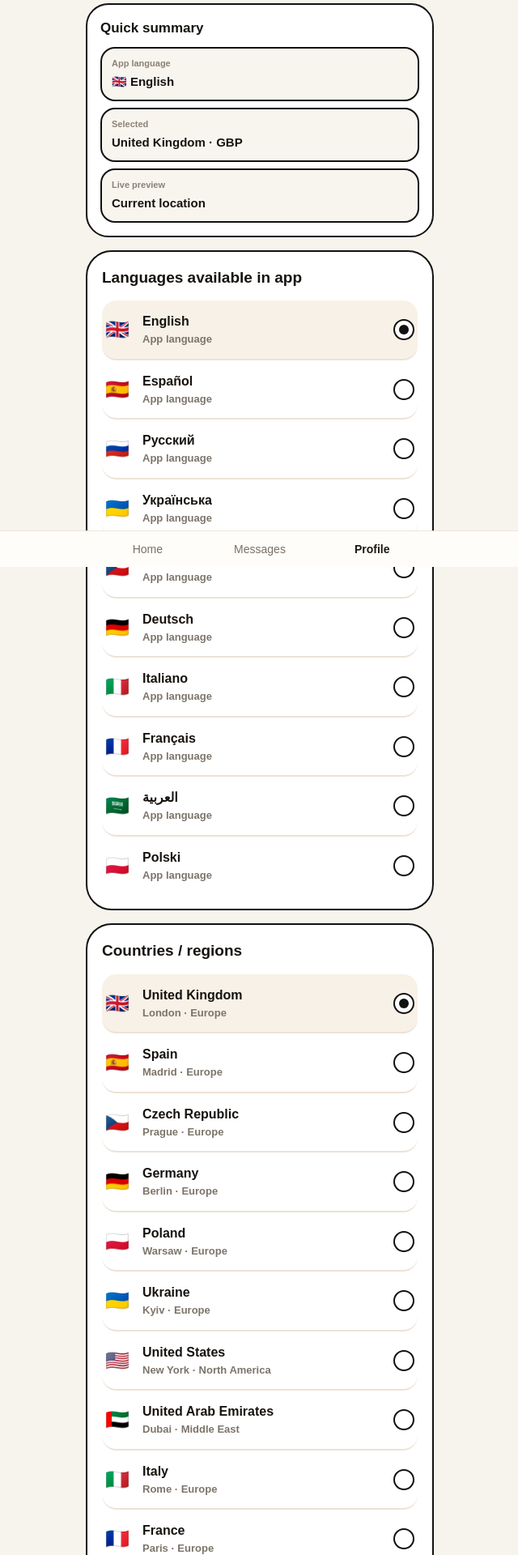
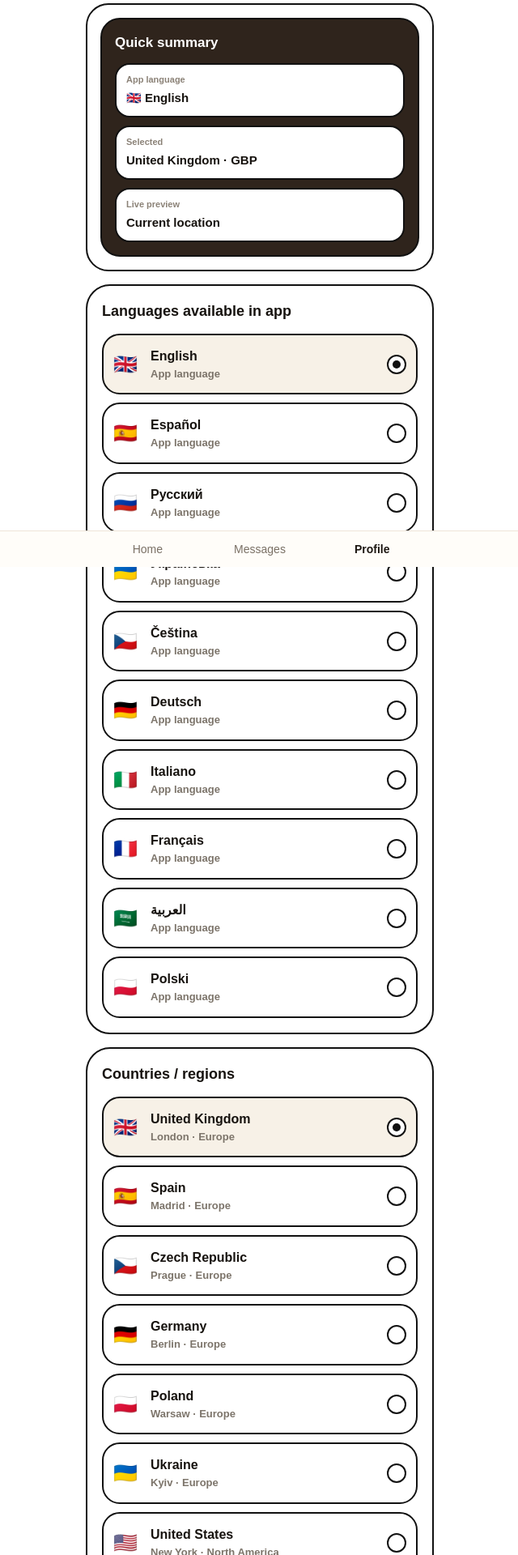
Before and after one commit to bellasalon4u-source/mapbookapp, a Next.js app: page /profile/language-region in a window 1280 px wide. Shown: the part 100-2020 px from the top of the page at 81% size, without its empty margins (319-959 px from the left). Built offline with nearby package versions, Linux system fonts and the light colour scheme.

Commit message:
git add app/profile/language-region/page.tsx git commit -m "Redesign language and region page to final profile style"

```diff
--- a/app/profile/language-region/page.tsx
+++ b/app/profile/language-region/page.tsx
@@ -505,96 +505,16 @@ const languageOptions: { value: AppLanguage; label: string; flag: string }[] = [
 
 function getRegionOptions(text: PageTextShape): RegionOption[] {
   return [
-    {
-      value: 'United Kingdom',
-      label: 'United Kingdom',
-      subtitle: text.londonEurope,
-      flag: '🇬🇧',
-      lat: 51.5074,
-      lng: -0.1278,
-      currency: 'GBP',
-    },
-    {
-      value: 'Spain',
-      label: 'Spain',
-      subtitle: text.madridEurope,
-      flag: '🇪🇸',
-      lat: 40.4168,
-      lng: -3.7038,
-      currency: 'EUR',
-    },
-    {
-      value: 'Czech Republic',
-      label: 'Czech Republic',
-      subtitle: text.pragueEurope,
-      flag: '🇨🇿',
-      lat: 50.0755,
-      lng: 14.4378,
-      currency: 'CZK',
-    },
-    {
-      value: 'Germany',
-      label: 'Germany',
-      subtitle: text.berlinEurope,
-      flag: '🇩🇪',
-      lat: 52.52,
-      lng: 13.405,
-      currency: 'EUR',
-    },
-    {
-      value: 'Poland',
-      label: 'Poland',
-      subtitle: text.warsawEurope,
-      flag: '🇵🇱',
-      lat: 52.2297,
-      lng: 21.0122,
-      currency: 'PLN',
-    },
-    {
-      value: 'Ukraine',
-      label: 'Ukraine',
-      subtitle: text.kyivEurope,
-      flag: '🇺🇦',
-      lat: 50.4501,
-      lng: 30.5234,
-      currency: 'UAH',
-    },
-    {
-      value: 'United States',
-      label: 'United States',
-      subtitle: text.newYorkNA,
-      flag: '🇺🇸',
-      lat: 40.7128,
-      lng: -74.006,
-      currency: 'USD',
-    },
-    {
-      value: 'United Arab Emirates',
-      label: 'United Arab Emirates',
-      subtitle: text.dubaiME,
-      flag: '🇦🇪',
-      lat: 25.2048,
-      lng: 55.2708,
-      currency: 'AED',
-    },
-    {
-      value: 'Italy',
-      label: 'Italy',
-      subtitle: text.romeEurope,
-      flag: '🇮🇹',
-      lat: 41.9028,
-      lng: 12.4964,
-      currency: 'EUR',
-    },
-    {
-      value: 'France',
-      label: 'France',
-      subtitle: text.parisEurope,
-      flag: '🇫🇷',
-      lat: 48.8566,
-      lng: 2.3522,
-      currency: 'EUR',
-    },
+    { value: 'United Kingdom', label: 'United Kingdom', subtitle: text.londonEurope, flag: '🇬🇧', lat: 51.5074, lng: -0.1278, currency: 'GBP' },
+    { value: 'Spain', label: 'Spain', subtitle: text.madridEurope, flag: '🇪🇸', lat: 40.4168, lng: -3.7038, currency: 'EUR' },
+    { value: 'Czech Republic', label: 'Czech Republic', subtitle: text.pragueEurope, flag: '🇨🇿', lat: 50.0755, lng: 14.4378, currency: 'CZK' },
+    { value: 'Germany', label: 'Germany', subtitle: text.berlinEurope, flag: '🇩🇪', lat: 52.52, lng: 13.405, currency: 'EUR' },
+    { value: 'Poland', label: 'Poland', subtitle: text.warsawEurope, flag: '🇵🇱', lat: 52.2297, lng: 21.0122, currency: 'PLN' },
+    { value: 'Ukraine', label: 'Ukraine', subtitle: text.kyivEurope, flag: '🇺🇦', lat: 50.4501, lng: 30.5234, currency: 'UAH' },
+    { value: 'United States', label: 'United States', subtitle: text.newYorkNA, flag: '🇺🇸', lat: 40.7128, lng: -74.006, currency: 'USD' },
+    { value: 'United Arab Emirates', label: 'United Arab Emirates', subtitle: text.dubaiME, flag: '🇦🇪', lat: 25.2048, lng: 55.2708, currency: 'AED' },
+    { value: 'Italy', label: 'Italy', subtitle: text.romeEurope, flag: '🇮🇹', lat: 41.9028, lng: 12.4964, currency: 'EUR' },
+    { value: 'France', label: 'France', subtitle: text.parisEurope, flag: '🇫🇷', lat: 48.8566, lng: 2.3522, currency: 'EUR' },
   ];
 }
 
@@ -632,22 +552,22 @@ function Radio({ checked }: { checked: boolean }) {
   return (
     <div
       style={{
-        width: 26,
-        height: 26,
+        width: 24,
+        height: 24,
         borderRadius: 999,
         border: '2px solid #111111',
         display: 'flex',
         alignItems: 'center',
         justifyContent: 'center',
+        background: '#fff',
         flexShrink: 0,
-        background: '#fff',
       }}
     >
       {checked ? (
         <div
           style={{
-            width: 12,
-            height: 12,
+            width: 10,
+            height: 10,
             borderRadius: 999,
             background: '#111111',
           }}
@@ -661,7 +581,7 @@ function SectionTitle({ children }: { children: React.ReactNode }) {
   return (
     <div
       style={{
-        fontSize: 19,
+        fontSize: 18,
         fontWeight: 900,
         color: '#17130f',
         marginBottom: 14,
@@ -672,7 +592,7 @@ function SectionTitle({ children }: { children: React.ReactNode }) {
   );
 }
 
-function SharpCard({
+function Card({
   children,
   compact = false,
 }: {
@@ -683,10 +603,9 @@ function SharpCard({
     <div
       style={{
         background: '#fff',
-        borderRadius: compact ? 28 : 32,
+        borderRadius: compact ? 28 : 30,
         padding: compact ? 16 : 18,
         border: '2px solid #111111',
-        marginBottom: 16,
       }}
     >
       {children}
@@ -704,9 +623,7 @@ export default function LanguageRegionPage() {
   const initialRegionSettings = getAppRegionSettings();
 
   const [selectedRegion, setSelectedRegion] = useState(initialRegionSettings.region);
-  const [selectedCurrency, setSelectedCurrency] = useState<AppCurrency>(
-    initialRegionSettings.currency
-  );
+  const [selectedCurrency, setSelectedCurrency] = useState<AppCurrency>(initialRegionSettings.currency);
   const [selectedLocationMode, setSelectedLocationMode] = useState<SearchLocationMode>(
     initialRegionSettings.locationMode
   );
@@ -859,8 +776,9 @@ export default function LanguageRegionPage() {
     <main
       style={{
         minHeight: '100vh',
-        background: '#f7f4ee',
+        background: '#ffffff',
         padding: '20px 16px 120px',
+        fontFamily: 'Arial, sans-serif',
       }}
     >
       <div style={{ maxWidth: 430, margin: '0 auto' }}>
@@ -934,18 +852,22 @@ export default function LanguageRegionPage() {
           </button>
         </div>
 
-        <SharpCard compact>
+        <div style={{ display: 'grid', gap: 16 }}>
+          <Card compact>
             <div
               style={{
-              display: 'grid',
-              gap: 10,
+                borderRadius: 24,
+                border: '2px solid #111111',
+                background: '#2f241c',
+                color: '#fff',
+                padding: 16,
               }}
             >
               <div
                 style={{
                   fontSize: 17,
                   fontWeight: 900,
-                color: '#17130f',
+                  color: '#ffffff',
                 }}
               >
                 {text.compactSetup}
@@ -953,15 +875,16 @@ export default function LanguageRegionPage() {
 
               <div
                 style={{
+                  marginTop: 12,
                   display: 'grid',
-                gap: 8,
+                  gap: 10,
                 }}
               >
                 <div
                   style={{
                     borderRadius: 18,
                     border: '2px solid #111111',
-                  background: '#f8f5ef',
+                    background: '#fff',
                     padding: '10px 12px',
                   }}
                 >
@@ -978,7 +901,7 @@ export default function LanguageRegionPage() {
                   style={{
                     borderRadius: 18,
                     border: '2px solid #111111',
-                  background: '#f8f5ef',
+                    background: '#fff',
                     padding: '10px 12px',
                   }}
                 >
@@ -994,7 +917,7 @@ export default function LanguageRegionPage() {
                   style={{
                     borderRadius: 18,
                     border: '2px solid #111111',
-                  background: '#f8f5ef',
+                    background: '#fff',
                     padding: '10px 12px',
                   }}
                 >
@@ -1007,13 +930,13 @@ export default function LanguageRegionPage() {
                 </div>
               </div>
             </div>
-        </SharpCard>
+          </Card>
 
-        <SharpCard>
+          <Card>
             <SectionTitle>{text.languageSection}</SectionTitle>
 
-          <div>
-            {languageOptions.map((option, index) => {
+            <div style={{ display: 'grid', gap: 10 }}>
+              {languageOptions.map((option) => {
                 const checked = selectedLanguage === option.value;
 
                 return (
@@ -1027,12 +950,11 @@ export default function LanguageRegionPage() {
                       gridTemplateColumns: '34px 1fr auto',
                       alignItems: 'center',
                       gap: 12,
-                    padding: '14px 4px',
-                    background: checked ? '#f7f1e7' : 'transparent',
-                    border: 'none',
-                    borderBottom: index !== languageOptions.length - 1 ? '2px solid #ece2d6' : 'none',
+                      padding: '14px 12px',
+                      background: checked ? '#f7f1e7' : '#fff',
+                      border: '2px solid #111111',
                       textAlign: 'left',
-                    borderRadius: 18,
+                      borderRadius: 22,
                       cursor: 'pointer',
                     }}
                   >
@@ -1052,13 +974,13 @@ export default function LanguageRegionPage() {
                 );
               })}
             </div>
-        </SharpCard>
+          </Card>
 
-        <SharpCard>
+          <Card>
             <SectionTitle>{text.regionSection}</SectionTitle>
 
-          <div>
-            {regionOptions.map((option, index) => {
+            <div style={{ display: 'grid', gap: 10 }}>
+              {regionOptions.map((option) => {
                 const checked = selectedRegion === option.value;
 
                 return (
@@ -1087,12 +1009,11 @@ export default function LanguageRegionPage() {
                       gridTemplateColumns: '34px 1fr auto',
                       alignItems: 'center',
                       gap: 12,
-                    padding: '14px 4px',
-                    background: checked ? '#f7f1e7' : 'transparent',
-                    border: 'none',
-                    borderBottom: index !== regionOptions.length - 1 ? '2px solid #ece2d6' : 'none',
+                      padding: '14px 12px',
+                      background: checked ? '#f7f1e7' : '#fff',
+                      border: '2px solid #111111',
                       textAlign: 'left',
-                    borderRadius: 18,
+                      borderRadius: 22,
                       cursor: 'pointer',
                     }}
                   >
@@ -1112,13 +1033,13 @@ export default function LanguageRegionPage() {
                 );
               })}
             </div>
-        </SharpCard>
+          </Card>
 
-        <SharpCard>
+          <Card>
             <SectionTitle>{text.currencySection}</SectionTitle>
 
-          <div>
-            {currencyOptions.map((option, index) => {
+            <div style={{ display: 'grid', gap: 10 }}>
+              {currencyOptions.map((option) => {
                 const checked = selectedCurrency === option.value;
 
                 return (
@@ -1132,12 +1053,11 @@ export default function LanguageRegionPage() {
                       gridTemplateColumns: '62px 1fr auto',
                       alignItems: 'center',
                       gap: 12,
-                    padding: '14px 4px',
-                    background: checked ? '#f7f1e7' : 'transparent',
-                    border: 'none',
-                    borderBottom: index !== currencyOptions.length - 1 ? '2px solid #ece2d6' : 'none',
+                      padding: '14px 12px',
+                      background: checked ? '#f7f1e7' : '#fff',
+                      border: '2px solid #111111',
                       textAlign: 'left',
-                    borderRadius: 18,
+                      borderRadius: 22,
                       cursor: 'pointer',
                     }}
                   >
@@ -1165,17 +1085,12 @@ export default function LanguageRegionPage() {
                 );
               })}
             </div>
-        </SharpCard>
+          </Card>
 
-        <SharpCard>
+          <Card>
             <SectionTitle>{text.locationSection}</SectionTitle>
 
-          <div
-            style={{
-              display: 'grid',
-              gap: 12,
-            }}
-          >
+            <div style={{ display: 'grid', gap: 12 }}>
               <button
                 type="button"
                 onClick={handleUseCurrentLocation}
@@ -1240,7 +1155,6 @@ export default function LanguageRegionPage() {
 
               <div
                 style={{
-                marginTop: 2,
                   borderRadius: 20,
                   background: '#f8f5ef',
                   border: '2px solid #111111',
@@ -1255,7 +1169,7 @@ export default function LanguageRegionPage() {
                 </div>
               </div>
             </div>
-        </SharpCard>
+          </Card>
 
           <div
             style={{
@@ -1266,7 +1180,6 @@ export default function LanguageRegionPage() {
               color: '#6d6459',
               fontSize: 14,
               fontWeight: 700,
-            marginBottom: 16,
             }}
           >
             {profile.fullName} · {selectedLanguage} · {selectedRegion} · {selectedCurrency}
@@ -1290,6 +1203,7 @@ export default function LanguageRegionPage() {
             {text.saveBottom}
           </button>
         </div>
+      </div>
 
       <BottomNav active="profile" />
     </main>
```
Lines whose indentation alone changed are shown as unchanged.
